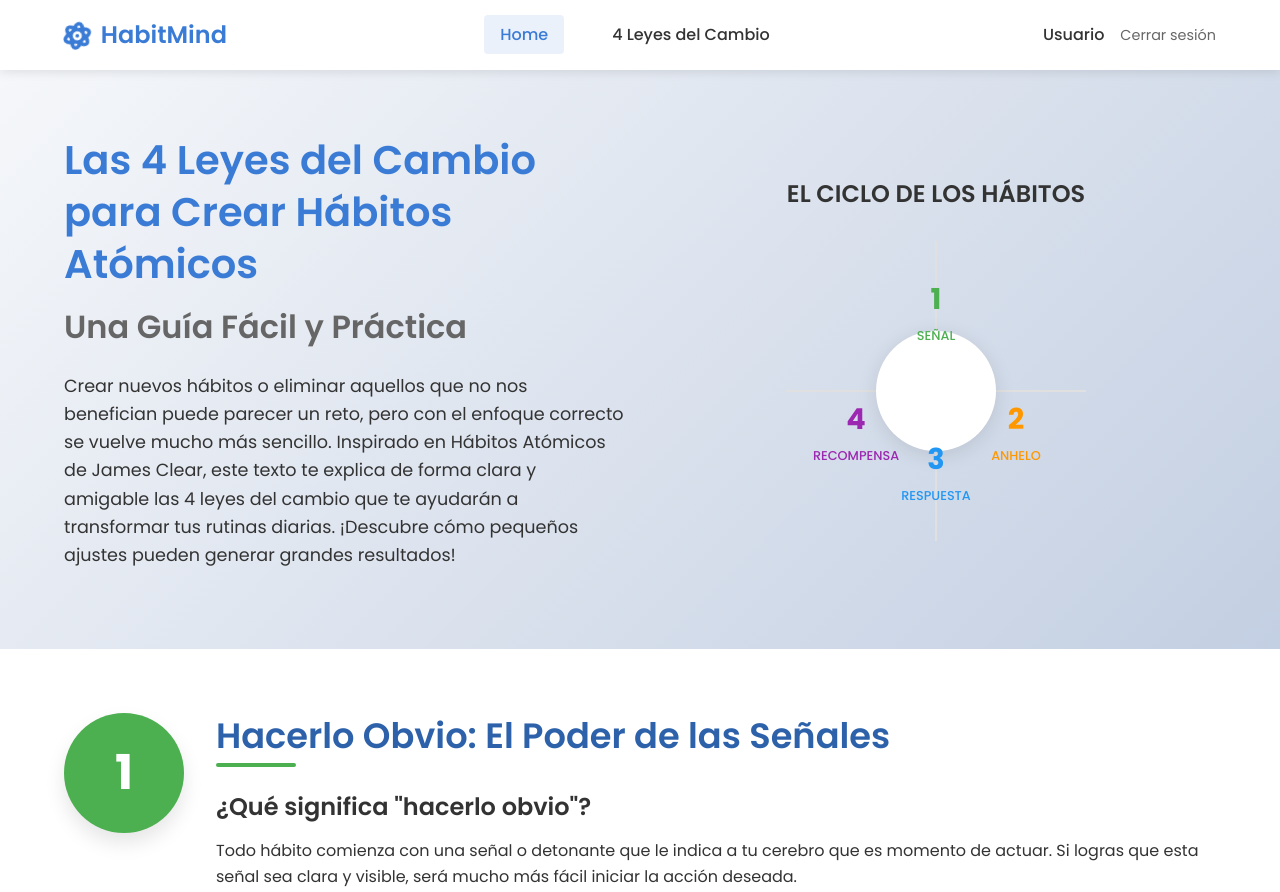
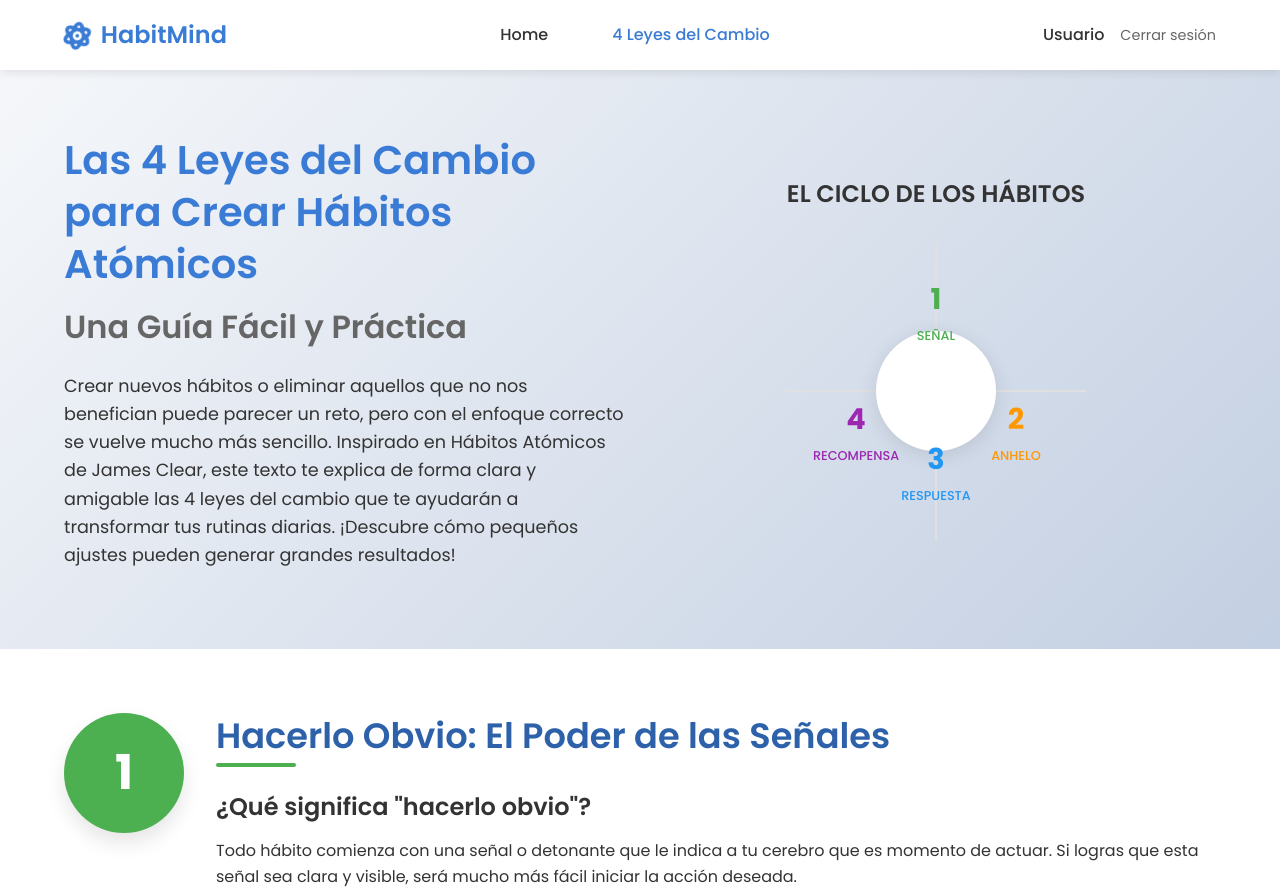
Before and after one commit to MauItu/HabitMind, a plain HTML site: page html/educationSeccion/educationalSeccion.html in a window 1280 px wide. Shown: the top 892 px of the page. Drawn offline with Linux system fonts and the light colour scheme.

Commit message:
fix styles of the navigation section

```diff
--- a/css/education.css
+++ b/css/education.css
@@ -104,11 +104,28 @@ nav ul li a {
     padding: 0.5rem 1rem;
     border-radius: 4px;
     transition: all 0.3s ease;
+    position: relative;
+    overflow: hidden;
+}
+
+nav ul li a::after {
+    content: '';
+    position: absolute;
+    bottom: 0;
+    left: 0;
+    width: 0;
+    height: 2px;
+    background-color: var(--primary);
+    transition: width 0.3s ease;
+}
+
+nav ul li a:hover::after {
+    width: 100%;
 }
 
 nav ul li a:hover, nav ul li a.active {
     color: var(--primary);
-    background-color: rgba(58, 123, 213, 0.1);
+    background-color: var(--primary-light);
 }
 
 .user-menu {
--- a/html/educationSeccion/educationalSeccion.html
+++ b/html/educationSeccion/educationalSeccion.html
@@ -16,8 +16,8 @@
         </div>
         <nav>
             <ul>
-                <li><a href="../home/home.html" class="active">Home</a></li>
-                <li><a href="educationalSeccion.html">4 Leyes del Cambio</a></li>
+                <li><a href="../home/home.html">Home</a></li>
+                <li><a href="educationalSeccion.html" class="active">4 Leyes del Cambio</a></li>
             </ul>
         </nav>
         <div class="user-menu">
```
Also changed, not shown: html/home/home.html (+2 -2 lines).
